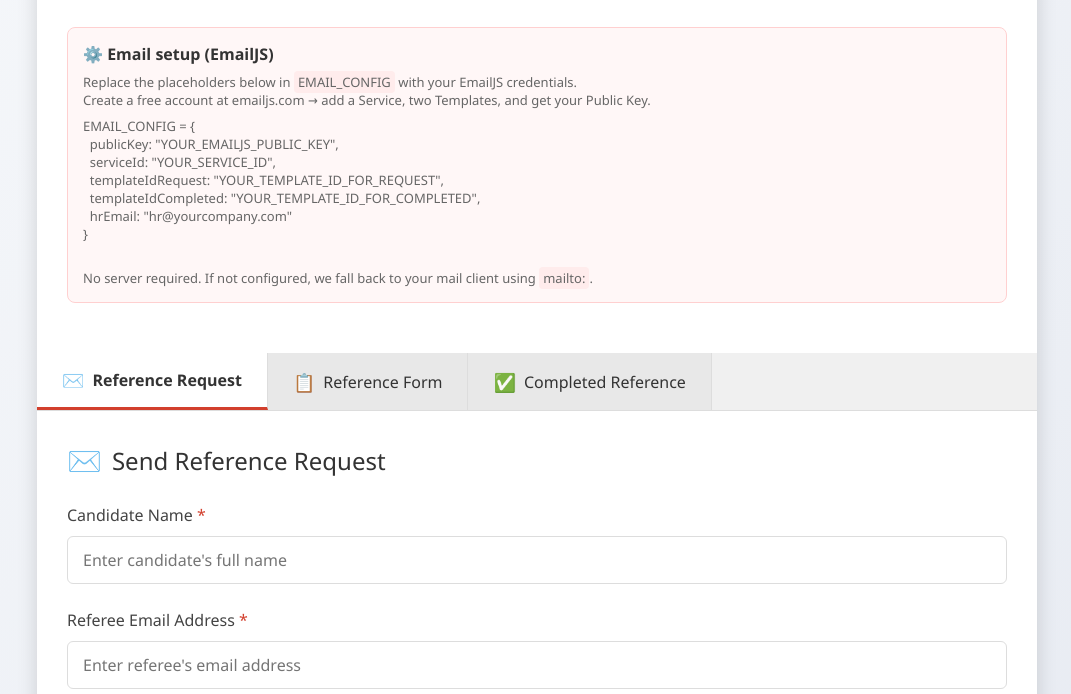
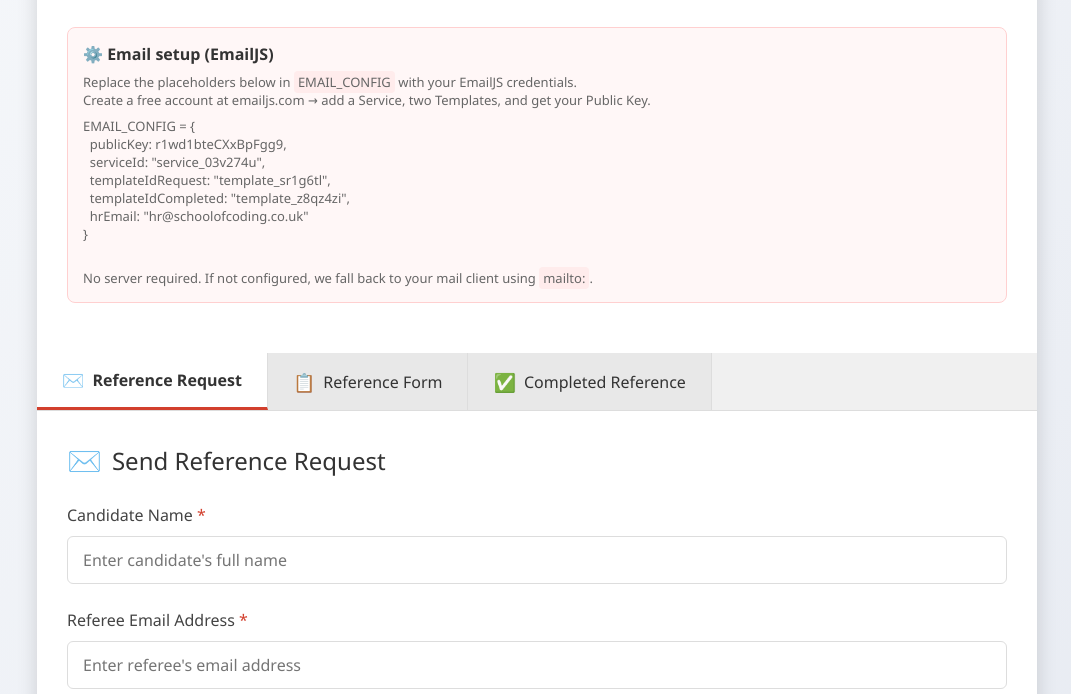
Before and after one commit to memj00/TestHRSystem, a plain HTML site: page index (2).html in a window 1280 px wide. Shown: the part 106-800 px from the top of the page, without its empty margins (103-1174 px from the left). Drawn offline with nearby package versions, Linux system fonts and the light colour scheme.

Commit message:
Update index (2).html

```diff
--- a/index (2).html
+++ b/index (2).html
@@ -82,11 +82,11 @@
             </p>
             <pre class="note" style="white-space: pre-wrap;">
 EMAIL_CONFIG = {
-  publicKey: "YOUR_EMAILJS_PUBLIC_KEY",
-  serviceId: "YOUR_SERVICE_ID",
-  templateIdRequest: "YOUR_TEMPLATE_ID_FOR_REQUEST",
-  templateIdCompleted: "YOUR_TEMPLATE_ID_FOR_COMPLETED",
-  hrEmail: "hr@yourcompany.com"
+  publicKey: r1wd1bteCXxBpFgg9,
+  serviceId: "service_03v274u",
+  templateIdRequest: "template_sr1g6tl",
+  templateIdCompleted: "template_z8qz4zi",
+  hrEmail: "hr@schoolofcoding.co.uk"
 }
             </pre>
             <p class="note">No server required. If not configured, we fall back to your mail client using <code>mailto:</code>.</p>
```
